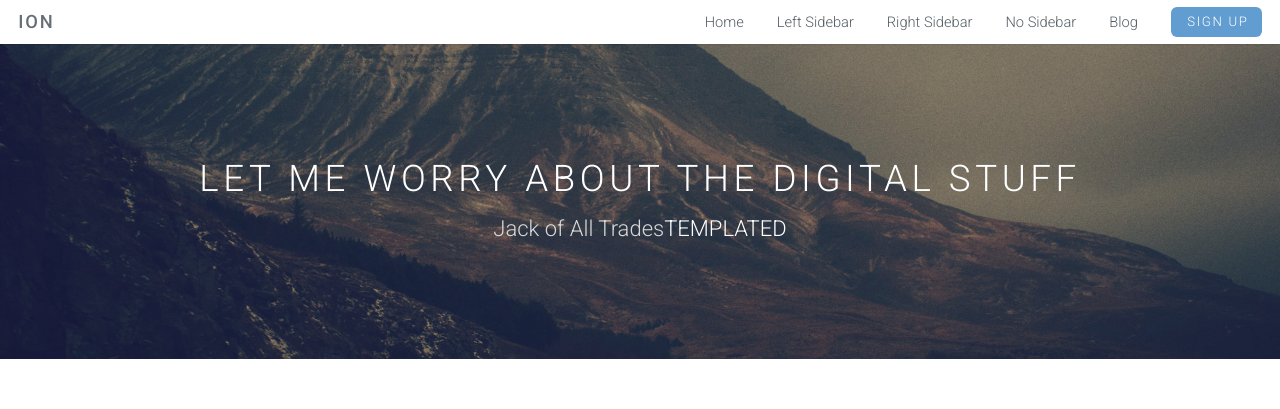
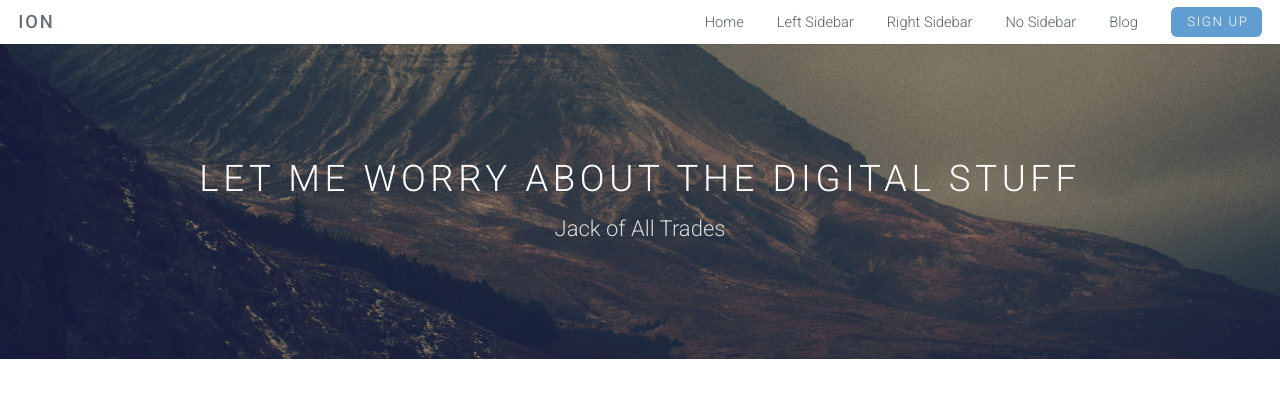
Before and after one commit to bycait/bycait.github.io, a Jekyll site: the page built from index.html, in a window 1280 px wide and 900 px high. Shown: the top 409 px of the window. Built offline with Jekyll 4.4.1, drawn with Linux system fonts in a browser that asks for light colours.

Commit message:
Update landing-page.html

```diff
--- a/_layouts/landing-page.html
+++ b/_layouts/landing-page.html
@@ -11,7 +11,7 @@
         <section id="banner">
             <div class="inner">
                 <h2>Let me worry about the digital stuff</h2>
-                <p>Jack of All Trades<a href="http://templated.co">TEMPLATED</a></p>
+                <p>Jack of All Trades</p>
 
 		<!--
 		<ul class="actions">
```
